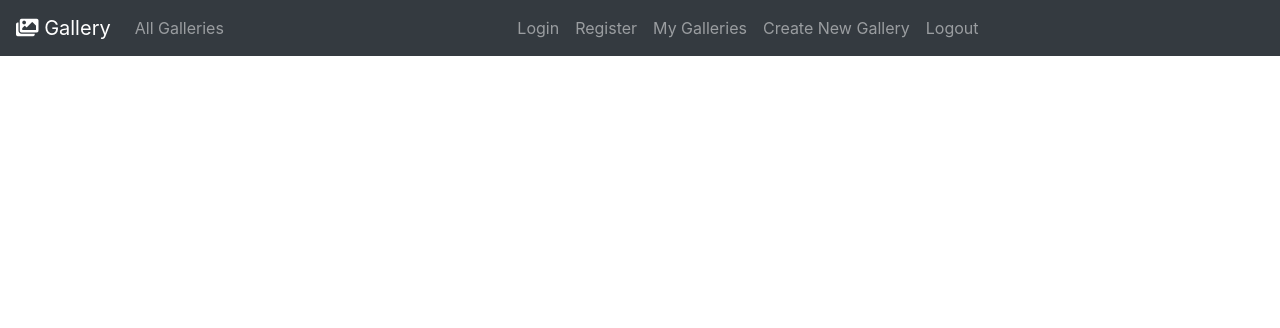
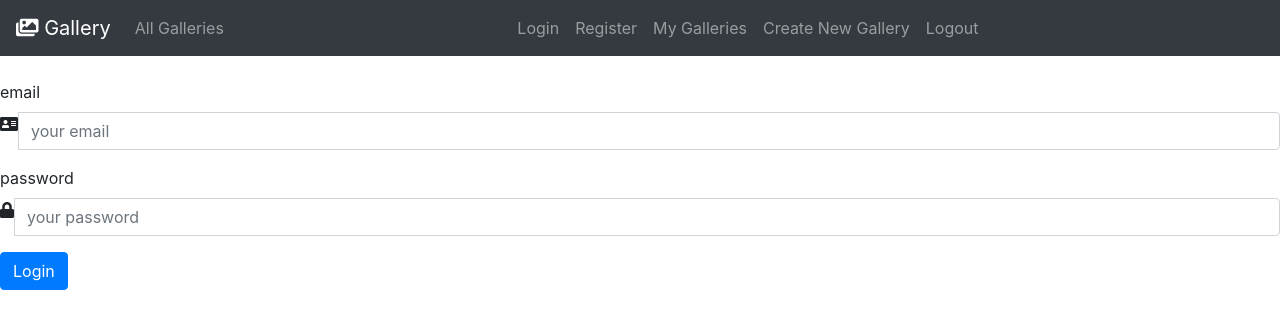
Before and after one commit to eennaa/gallery, a Vue app: page /login in a window 1280 px wide. Shown: the top 328 px of the page. Built offline with nearby package versions, Linux system fonts and the light colour scheme.

Commit message:
Login page added

```diff
--- a/package.json
+++ b/package.json
@@ -8,7 +8,9 @@
     "lint": "vue-cli-service lint"
   },
   "dependencies": {
-    "vue": "^2.5.17"
+    "router": "^1.3.3",
+    "vue": "^2.5.17",
+    "vue-router": "^3.0.1"
   },
   "devDependencies": {
     "@vue/cli-plugin-babel": "^3.0.0",
--- a/src/App.vue
+++ b/src/App.vue
@@ -1,6 +1,7 @@
 <template>
   <div id="app">
     <layout/>
+    <router-view/>
   </div>
 </template>
 
--- a/src/components/Layout.vue
+++ b/src/components/Layout.vue
@@ -5,7 +5,8 @@
 //srediti href za logout
 
 <template>
-  <nav class="navbar navbar-expand-md navbar-dark fixed-top bg-dark">
+  <div>
+    <nav class="navbar navbar-expand-md navbar-dark  bg-dark">
       <a class="navbar-brand" href="#">
         <i class="fas fa-images"/> Gallery
       </a>
@@ -43,6 +44,7 @@
         </form> -->
       </div>
     </nav>
+  </div>
 </template>
 
 <script>
--- a/src/main.js
+++ b/src/main.js
@@ -1,8 +1,10 @@
 import Vue from 'vue'
 import App from './App.vue'
+import { router } from './router.js'
 
 Vue.config.productionTip = false
 
 new Vue({
+  router,
   render: h => h(App)
 }).$mount('#app')
--- /dev/null
+++ b/src/pages/Login.vue
@@ -0,0 +1,40 @@
+// predugacka polja za input
+// login button nije podesen
+<template>
+  <div>
+    <form>
+      <br>
+      <div class="form-group">
+        <label for="email">email</label>
+        <div class="input-group">
+          <div class="input-group-addon">
+            <i class="fa fa-address-card"></i>
+          </div>
+          <input id="email" name="email" placeholder="your email" required="required" class="form-control here" type="text">
+        </div>
+      </div>
+      <div class="form-group">
+        <label for="password">password</label>
+        <div class="input-group">
+          <div class="input-group-addon">
+            <i class="fa fa-lock"></i>
+          </div>
+          <input id="password" name="password" placeholder="your password" required="required" class="form-control here" type="text">
+        </div>
+      </div>
+      <div class="form-group">
+        <button name="submit" type="submit" class="btn btn-primary">Login</button>
+      </div>
+    </form>
+  </div>
+</template>
+
+<script>
+export default {
+
+}
+</script>
+
+<style>
+
+</style>
```
Also changed, not shown: src/router.js (added, +16 -0 lines), 1 other file (tests, documents, lock files or other folders). Lines whose indentation alone changed are shown as unchanged.
